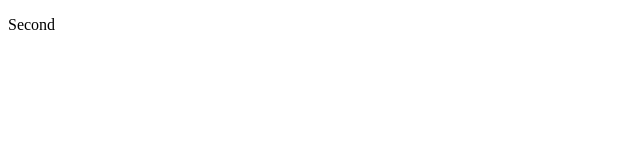
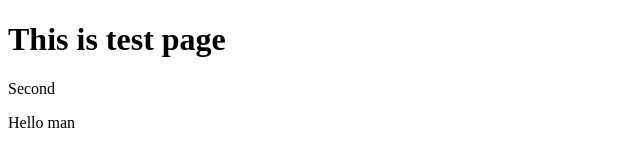
Before and after one commit to khanhtoan007/git-test, a website: page index.html in a window 1280 px wide. Shown: the whole page, without its empty margins (0-640 px from the left). Drawn offline with Linux system fonts and the light colour scheme.

Commit message:
fourth commit

```diff
--- a/index.html
+++ b/index.html
@@ -7,6 +7,8 @@
     <title>Document</title>
 </head>
 <body>
+    <h1>This is test page</h1>
     <p>Second</p>
+    <p>Hello man</p>
 </body>
 </html>
```
Also changed, not shown: package.json (added, +24 -0 lines), 2 other files.
